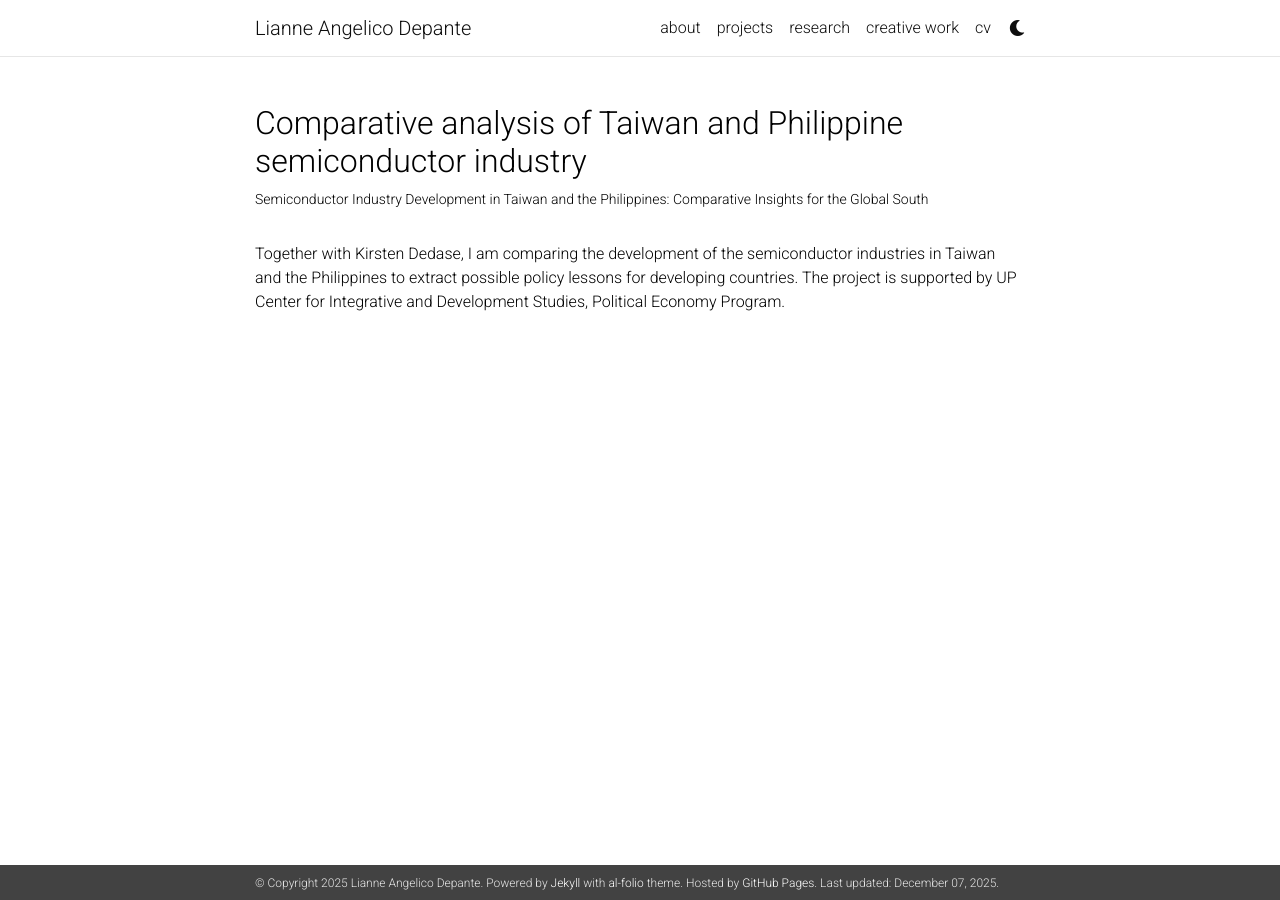
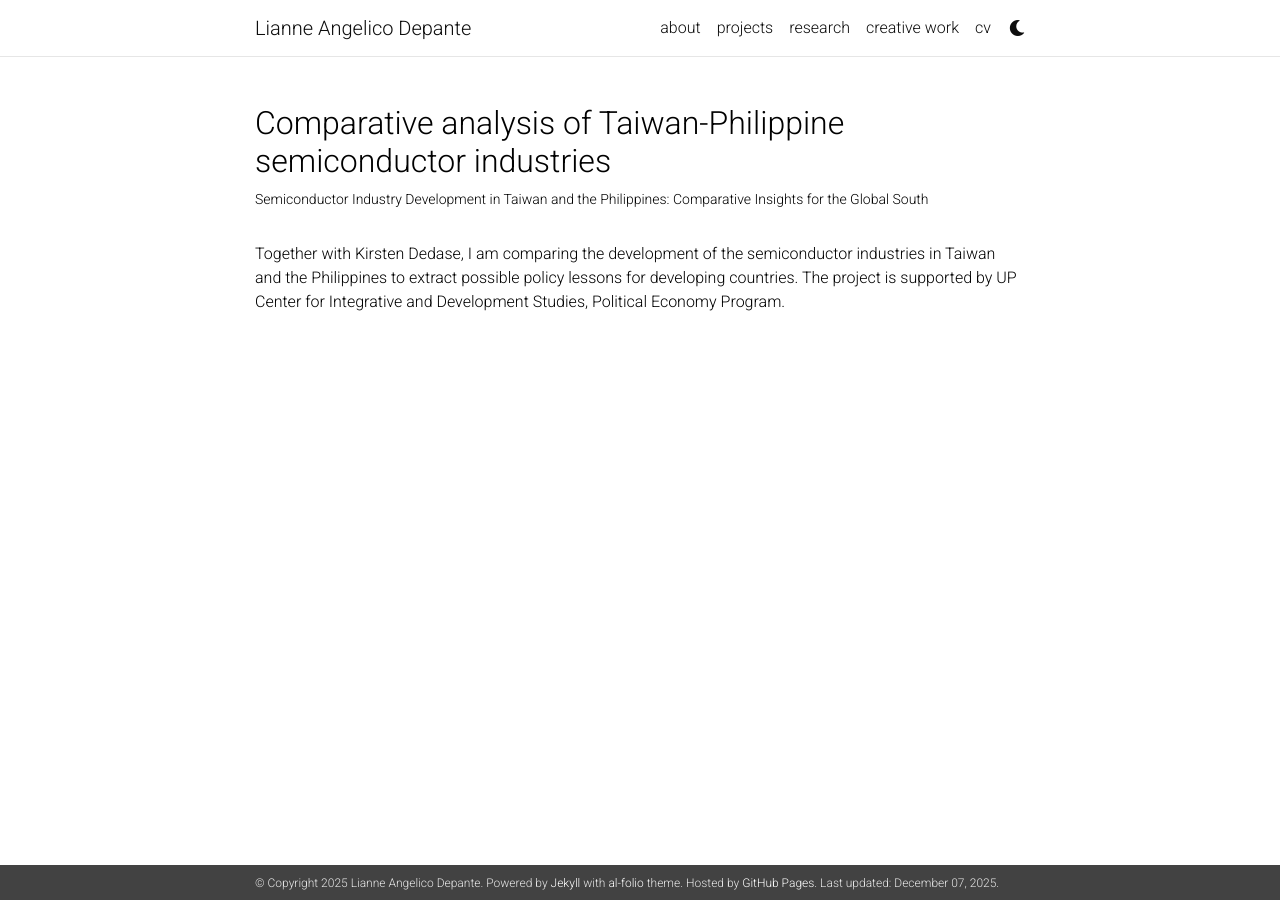
Before and after one commit to liannedepante/liannedepante.github.io, a Jekyll site: the page built from _projects/03_CIDS.md, in a window 1280 px wide. Built offline with Jekyll 4.4.1, drawn with Linux system fonts in a browser that asks for light colours; comment, search, counter and statistics services are not loaded; a style sheet for code colours, icons or effects is not loaded.

Commit message:
Update 03_CIDS.md

```diff
--- a/_projects/03_CIDS.md
+++ b/_projects/03_CIDS.md
@@ -1,6 +1,6 @@
 ---
 layout: page
-title: "Comparative analysis of Taiwan and Philippine semiconductor industry"
+title: "Comparative analysis of Taiwan-Philippine semiconductor industries"
 description: "Semiconductor Industry Development in Taiwan and the Philippines: Comparative Insights for the Global South"
 img: assets/img/project-cids.jpg
 importance: 3
```
